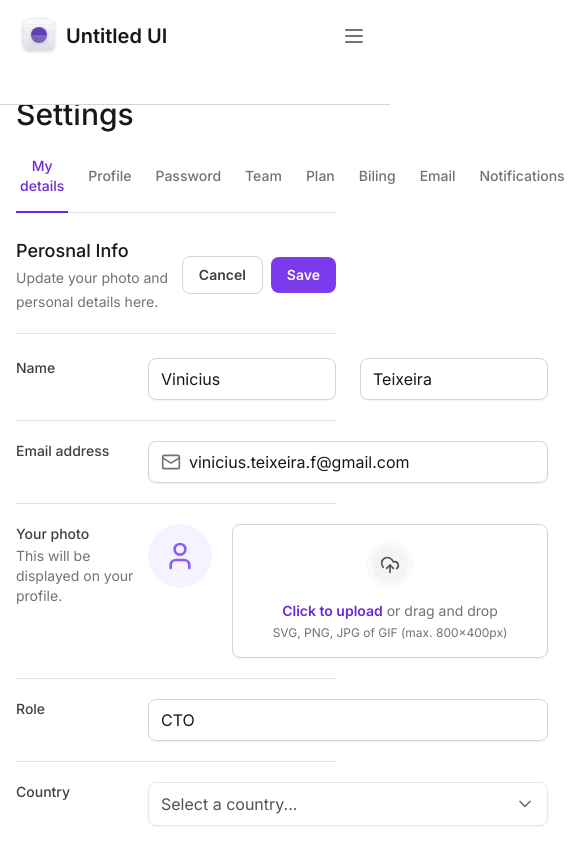
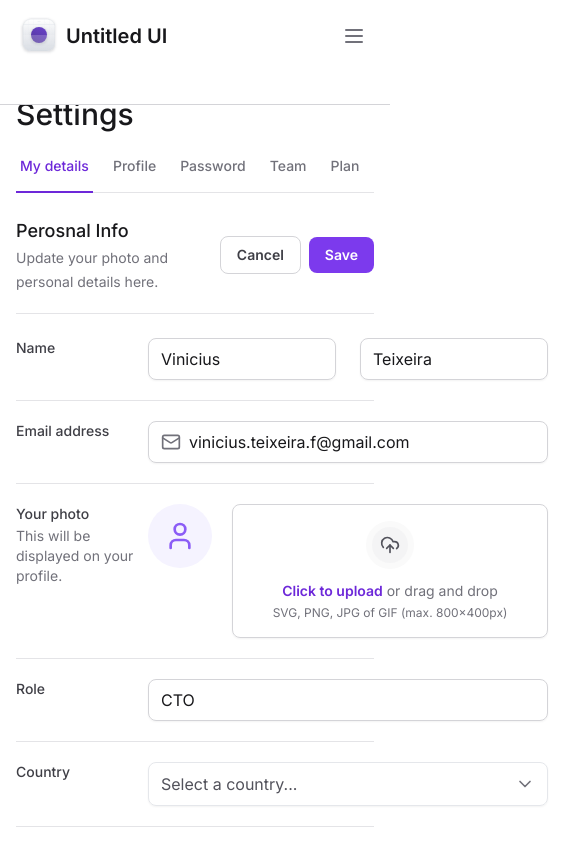
Before and after one commit to tex008/tailwindCSS-studies, a Next.js app: page / in a window 390 px wide. Shown: the top 844 px of the page, 585 px wide, since content can reach past the window. Built offline with nearby package versions, Linux system fonts and the light colour scheme.

Commit message:
feat: apply tabs responsiviness

```diff
--- a/package.json
+++ b/package.json
@@ -11,6 +11,7 @@
   "dependencies": {
     "@formkit/auto-animate": "^0.8.1",
     "@radix-ui/react-collapsible": "^1.0.3",
+    "@radix-ui/react-scroll-area": "^1.0.5",
     "@radix-ui/react-select": "^2.0.0",
     "@radix-ui/react-tabs": "^1.0.4",
     "framer-motion": "^10.17.9",
--- a/src/app/layout.tsx
+++ b/src/app/layout.tsx
@@ -17,9 +17,9 @@ export default function RootLayout({
   return (
     <html lang="en" className="antialiased">
       <body className={inter.className}>
-        <div className="grid min-h-screen grid-cols-app">
+        <div className="min-h-screen lg:grid lg:grid-cols-app">
           <SideBar />
-          <main className=":pt-8 px-4 pb-12 pt-24 lg:col-start-2 lg:px-8">
+          <main className=":pt-8 max-w-[100vh] px-4 pb-12 pt-24 lg:col-start-2 lg:px-8">
             {children}
           </main>
         </div>
--- a/src/components/Form/SettingsTabs/index.tsx
+++ b/src/components/Form/SettingsTabs/index.tsx
@@ -1,5 +1,6 @@
 'use client'
 
+import * as ScrollArea from '@radix-ui/react-scroll-area'
 import * as Tabs from '@radix-ui/react-tabs'
 import { useState } from 'react'
 import TabItem from './tabItem'
@@ -9,6 +10,8 @@ export default function SettingsTabs() {
 
   return (
     <Tabs.Root value={currentTab} onValueChange={setCurrentTab}>
+      <ScrollArea.Root className="w-full" type="scroll">
+        <ScrollArea.Viewport className="w-full overflow-x-scroll">
           <Tabs.List className="mt-6 flex w-full items-center gap-4 border-b border-zinc-200">
             <TabItem
               title="My details"
@@ -25,8 +28,16 @@ export default function SettingsTabs() {
               value="password"
               isSelected={currentTab === 'password'}
             />
-        <TabItem title="Team" value="team" isSelected={currentTab === 'team'} />
-        <TabItem title="Plan" value="plan" isSelected={currentTab === 'plan'} />
+            <TabItem
+              title="Team"
+              value="team"
+              isSelected={currentTab === 'team'}
+            />
+            <TabItem
+              title="Plan"
+              value="plan"
+              isSelected={currentTab === 'plan'}
+            />
             <TabItem
               title="Biling"
               value="biling"
@@ -47,8 +58,21 @@ export default function SettingsTabs() {
               value="integrations"
               isSelected={currentTab === 'integrations'}
             />
-        <TabItem title="API" value="api" isSelected={currentTab === 'api'} />
+            <TabItem
+              title="API"
+              value="api"
+              isSelected={currentTab === 'api'}
+            />
           </Tabs.List>
+        </ScrollArea.Viewport>
+
+        <ScrollArea.Scrollbar
+          className=" flex h-0.5 translate-y-1.5 touch-none select-none flex-col bg-zinc-100"
+          orientation="horizontal"
+        >
+          <ScrollArea.Thumb className="relative flex-1 rounded-lg bg-zinc-300" />
+        </ScrollArea.Scrollbar>
+      </ScrollArea.Root>
     </Tabs.Root>
   )
 }
--- a/src/components/Form/SettingsTabs/tabItem.tsx
+++ b/src/components/Form/SettingsTabs/tabItem.tsx
@@ -18,7 +18,7 @@ export default function TabItem({
       value={value}
       className=" group relative px-1 pb-4 text-sm font-medium text-zinc-500 outline-none hover:text-violet-700 data-[state=active]:text-violet-700"
     >
-      <span className="rounded group-focus-visible:ring-2 group-focus-visible:ring-violet-400 group-focus-visible:ring-offset-4">
+      <span className=" whitespace-nowrap rounded group-focus-visible:ring-2 group-focus-visible:ring-violet-400 group-focus-visible:ring-offset-4">
         {title}
       </span>
 
```
Also changed, not shown: 1 other file (tests, documents, lock files or other folders). Lines whose indentation alone changed are shown as unchanged.
